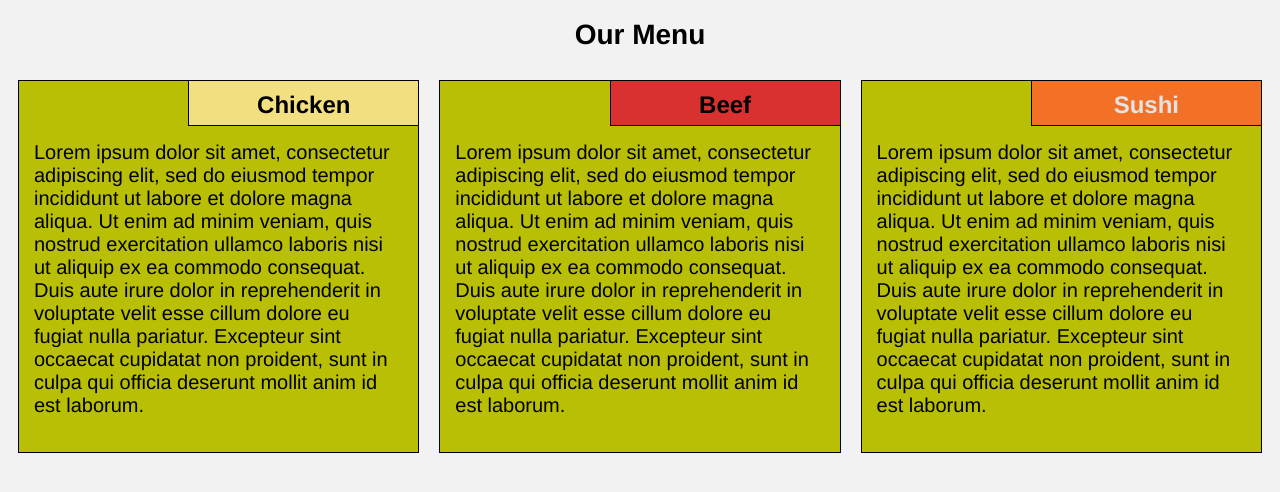
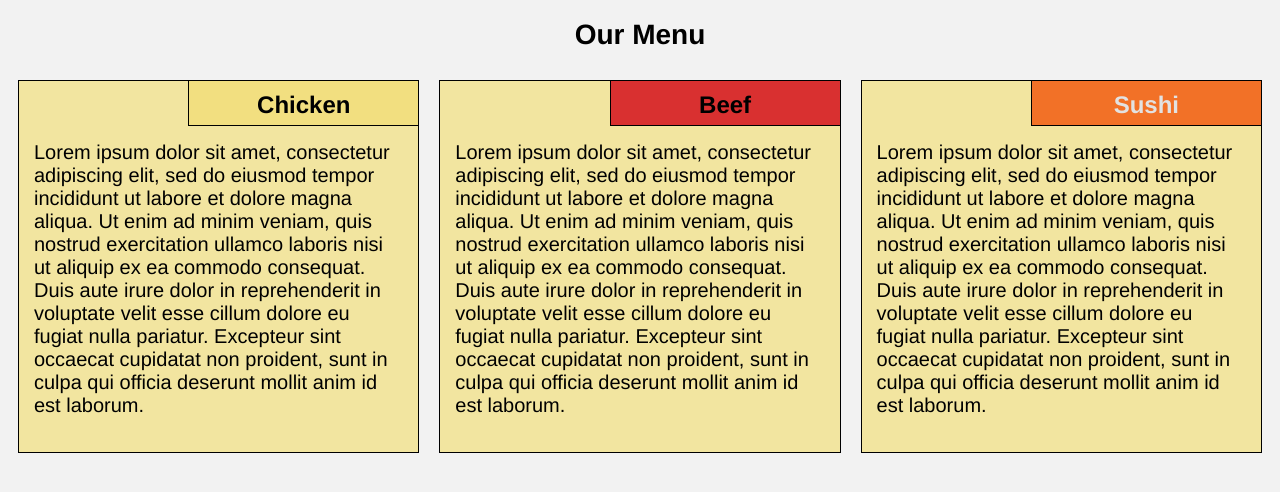
Before and after one commit to EpicOne-Digital/Coursera-HTML-CSS-Java-for-Web-Developers, a plain HTML site: page module2-solution/index.html in a window 1280 px wide. Drawn offline with Linux system fonts and the light colour scheme.

Commit message:
new background

```diff
--- a/module2-solution/css/style.css
+++ b/module2-solution/css/style.css
@@ -15,7 +15,7 @@ h1 {
 
 section {
     border: 1px solid black;
-    background-color: #B9BF04;
+    background-color: #F2E5A0;
     margin: 10px;
     font-size: 125%;
 }
```
